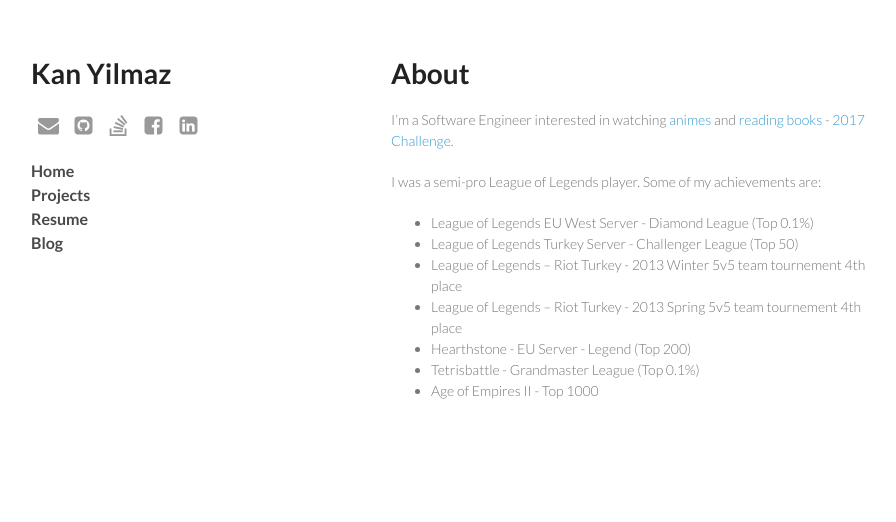
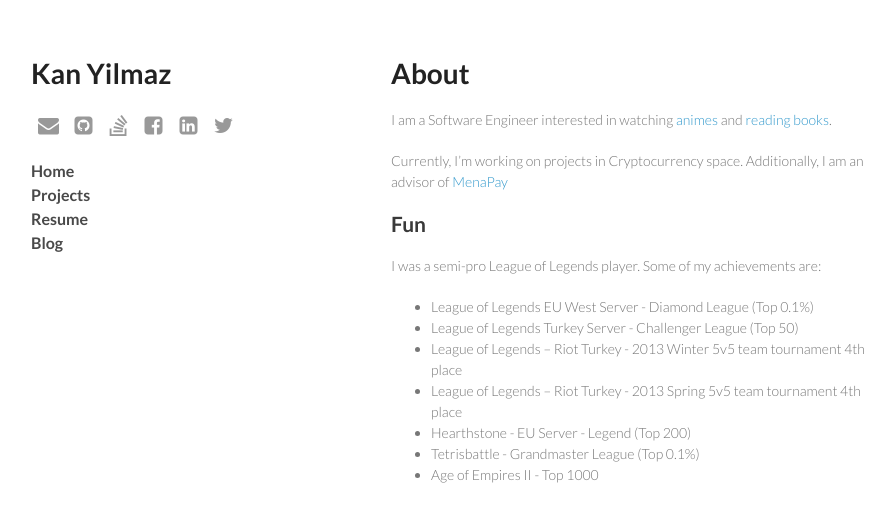
Before and after one commit to thellimist/thellimist.github.io, a Jekyll site: the page built from index.html, in a window 1280 px wide. Shown: the top 522 px of the page, without its empty margins (179-1075 px from the left). Built offline with Jekyll 4.4.1, drawn with Linux system fonts in a browser that asks for light colours; nearby versions of some CDN libraries.

Commit message:
Add twitter and fix some text

```diff
--- a/_layouts/default.html
+++ b/_layouts/default.html
@@ -26,7 +26,8 @@
           <li><a href="https://github.com/thellimist" class="fa fa-github-square"></a><br></li>
           <li><a href="https://stackoverflow.com/users/4335588" class="fa fa-stack-overflow"></a><br></li>
           <li><a href="https://facebook.com/thellimist" class="fa fa-facebook-square"></a><br></li>
-          <li><a href="https://linkedin.com/in/thellimist" class="fa fa-linkedin-square "></a><br></li>
+          <li><a href="https://linkedin.com/in/thellimist" class="fa fa-linkedin-square"></a><br></li>
+          <li><a href="https://twitter.com/thellimist" class="fa fa-twitter"></a><br></li>
         </ul>
 
         <p></p>
--- a/_layouts/default_markdown.html
+++ b/_layouts/default_markdown.html
@@ -27,6 +27,7 @@
           <li><a href="https://stackoverflow.com/users/4335588" class="fa fa-stack-overflow"></a><br></li>
           <li><a href="https://facebook.com/thellimist" class="fa fa-facebook-square"></a><br></li>
           <li><a href="https://linkedin.com/in/thellimist" class="fa fa-linkedin-square "></a><br></li>
+          <li><a href="https://twitter.com/thellimist" class="fa fa-twitter"></a><br></li>
         </ul>
 
         <p></p>
--- a/index.html
+++ b/index.html
@@ -4,14 +4,18 @@ title: thellimist
 ---
 # About
 
-I'm a Software Engineer interested in watching [animes](https://docs.google.com/spreadsheets/d/1maa414tmM5iKOrWWkQ6pWR38OrQhUrZaB-KqHjO9M-w/edit?usp=sharing) and [reading books](https://www.goodreads.com/thellimist) - [2017 Challenge](https://www.goodreads.com/user/year_in_books/2017/44284597).
+I am a Software Engineer interested in watching [animes](https://docs.google.com/spreadsheets/d/1maa414tmM5iKOrWWkQ6pWR38OrQhUrZaB-KqHjO9M-w/edit?usp=sharing) and [reading books](https://www.goodreads.com/thellimist).
+
+Currently, I'm working on projects in Cryptocurrency space. Additionally, I am an advisor of [MenaPay](menapay.io)
+
+## Fun
 
 I was a semi-pro League of Legends player. Some of my achievements are:
 
 * League of Legends EU West Server - Diamond League (Top 0.1%)
 * League of Legends Turkey Server - Challenger League (Top 50)
-* League of Legends – Riot Turkey - 2013 Winter 5v5 team tournement 4th place
-* League of Legends – Riot Turkey - 2013 Spring 5v5 team tournement 4th place
+* League of Legends – Riot Turkey - 2013 Winter 5v5 team tournament 4th place
+* League of Legends – Riot Turkey - 2013 Spring 5v5 team tournament 4th place
 * Hearthstone - EU Server - Legend (Top 200)
 * Tetrisbattle - Grandmaster League (Top 0.1%)
 * Age of Empires II - Top 1000
```
Also changed, not shown: test/index.html (+1 -1 lines).
